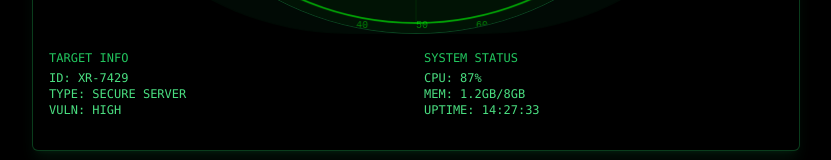
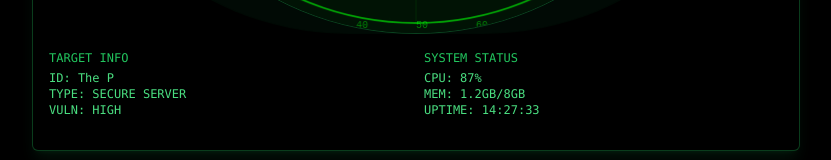
Before and after one commit to Janith-Chamikara/radar-map, a Next.js app: page / in a window 1280 px wide. Shown: the part 643-803 px from the top of the page, without its empty margins (224-1055 px from the left). Built offline with nearby package versions, Linux system fonts and the light colour scheme.

Commit message:
Update page.tsx

```diff
--- a/app/page.tsx
+++ b/app/page.tsx
@@ -31,9 +31,9 @@ export default function Home() {
           <div className="mt-4 grid grid-cols-2 gap-4 font-mono text-xs text-green-400">
             <div>
               <div className="mb-1 text-green-500">TARGET INFO</div>
-              <div>ID: XR-7429</div>
-              <div>TYPE: SECURE SERVER</div>
-              <div>VULN: HIGH</div>
+              <div>   ID: The P</div>
+              <div>   TYPE: SECURE SERVER</div>
+              <div>   VULN: HIGH</div>
             </div>
             <div>
               <div className="mb-1 text-green-500">SYSTEM STATUS</div>
```
